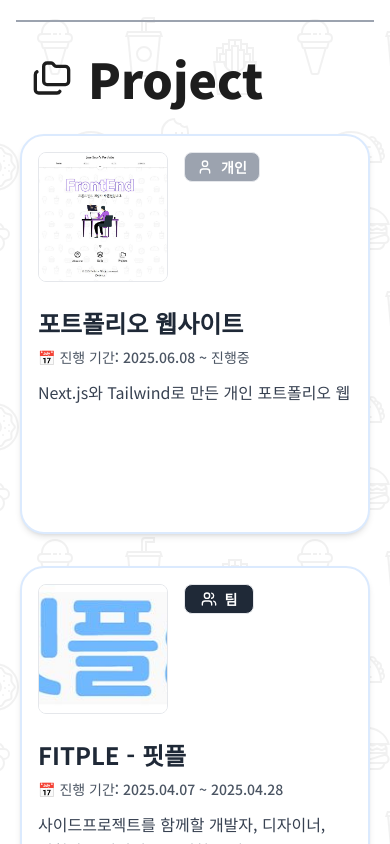
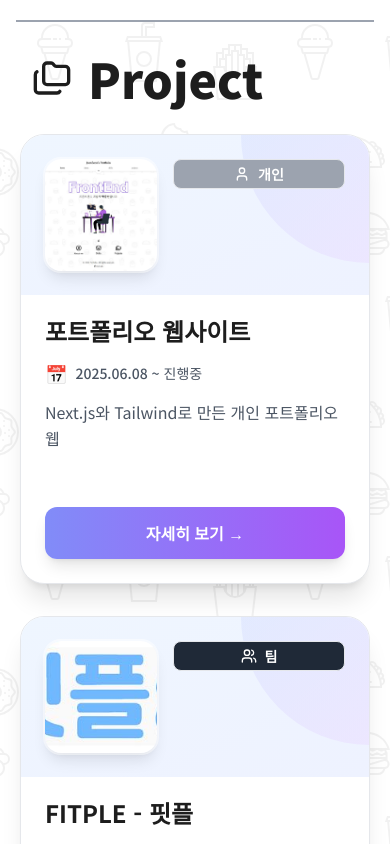
Before and after one commit to roastt1/Portfolio, a Next.js app: page / in a window 390 px wide. Shown: the part 3320-4164 px from the top of the page. Built offline with nearby package versions, Linux system fonts and the light colour scheme.

Commit message:
[style] ProjectCard 디자인 수정

```diff
--- a/app/projects/components/ProjectCard.tsx
+++ b/app/projects/components/ProjectCard.tsx
@@ -23,46 +23,56 @@ export default function ProjectCard({
 }: ProjectCardProps) {
     return (
         <div
-            className="group relative h-[400px] w-[350px] lg:w-[400px]"
+            className="group relative h-[450px] w-[350px] lg:w-[400px]"
             data-aos="fade-up"
             data-aos-duration="600"
         >
-            <div className="absolute inset-0 flex transform flex-col overflow-hidden rounded-3xl border-2 border-blue-100 bg-white shadow-md transition-transform duration-300 ease-out hover:bg-gray-100 group-hover:-translate-y-2 group-hover:shadow-lg dark:border-dark-400 dark:bg-dark-300 dark:hover:bg-dark-200">
+            <div className="relative flex h-full transform flex-col overflow-hidden rounded-3xl border border-gray-200 bg-white shadow-xl transition-all duration-500 ease-out group-hover:-translate-y-2 group-hover:shadow-2xl dark:border-dark-400 dark:bg-gradient-to-br dark:from-dark-300 dark:to-dark-400">
                 {/* 상단 이미지 및 뱃지 */}
-                <div className="flex items-start p-4">
-                    <div className="relative mr-4 h-32 w-32 overflow-hidden rounded-lg border p-16">
+                <div className="relative flex items-start gap-4 bg-gradient-to-br from-blue-50 to-indigo-50 p-6 dark:from-dark-100 dark:to-dark-300">
+                    <div className="absolute right-0 top-0 h-32 w-32 rounded-bl-full bg-gradient-to-br from-indigo-200/30 to-purple-200/40 dark:from-indigo-500/20 dark:to-purple-500/25"></div>
+                    {/* 호버 시 강조 효과 */}
+                    <div className="absolute inset-0 bg-gradient-to-r from-blue-400 via-indigo-400 to-purple-400 opacity-0 blur transition duration-500 group-hover:opacity-50 dark:from-indigo-400 dark:via-purple-400 dark:to-pink-200 dark:group-hover:opacity-35"></div>
+                    {/* 이미지 */}
+                    <div className="relative z-10 h-28 w-28 overflow-hidden rounded-2xl shadow-lg ring-2 ring-white/50 transition-all duration-300">
                         <Image
                             src={image}
-                            alt="로고 이미지"
+                            alt="프로젝트 이미지"
                             fill
                             style={{ objectFit: "cover" }}
                         />
                     </div>
-                    <Badge text={projectType} projectType={projectType} />
+
+                    <div className="relative z-10 flex-1">
+                        <Badge text={projectType} projectType={projectType} />
+                    </div>
                 </div>
 
                 {/* 프로젝트명, 진행 기간, 프로젝트 설명 */}
-                <div className="flex flex-1 flex-col px-4 py-2">
-                    <p className="mb-2 text-2xl font-bold leading-snug text-gray-800 dark:text-white">
-                        {title}
-                    </p>
+                <div className="flex flex-1 flex-col gap-3 px-6 py-5">
+                    <h3 className="text-2xl font-bold">{title}</h3>
+
                     {duration && (
-                        <p className="mb-3 text-sm font-medium text-gray-600 dark:text-white">
-                            📅 진행 기간: {duration}
-                        </p>
+                        <div className="flex items-center gap-2">
+                            <span className="text-lg">📅</span>
+                            <p className="text-sm font-medium text-gray-600 dark:text-gray-300">
+                                {duration}
+                            </p>
+                        </div>
                     )}
-                    <p className="whitespace-normal break-keep text-base leading-relaxed text-gray-700 dark:text-white">
+
+                    <p className="whitespace-normal break-keep text-base leading-relaxed text-gray-600 dark:text-gray-300">
                         {content}
                     </p>
                 </div>
 
                 {/* 자세히 보기 버튼 */}
-                <div className="flex min-h-[100px] flex-[0.2] items-center justify-center">
+                <div className="flex items-center justify-center p-6">
                     <button
                         onClick={openModal}
-                        className="translate-y-2 rounded-lg border-2 border-solid border-blue-400 px-6 py-4 text-lg font-medium text-blue-500 opacity-0 shadow-lg transition-all duration-300 hover:bg-blue-200 hover:text-white group-hover:translate-y-0 group-hover:opacity-100 dark:border-dark-400 dark:text-white dark:hover:bg-dark-400"
+                        className="group/btn relative w-full overflow-hidden rounded-xl bg-gradient-to-r from-indigo-400 to-purple-500 px-6 py-3.5 text-base font-semibold text-white shadow-lg transition-all duration-300 hover:from-indigo-500 hover:to-purple-600 hover:shadow-xl dark:from-indigo-400 dark:to-purple-500 dark:hover:from-indigo-500 dark:hover:to-purple-600"
                     >
-                        자세히 보기
+                        <span className="relative z-10">자세히 보기 →</span>
                     </button>
                 </div>
             </div>
```
